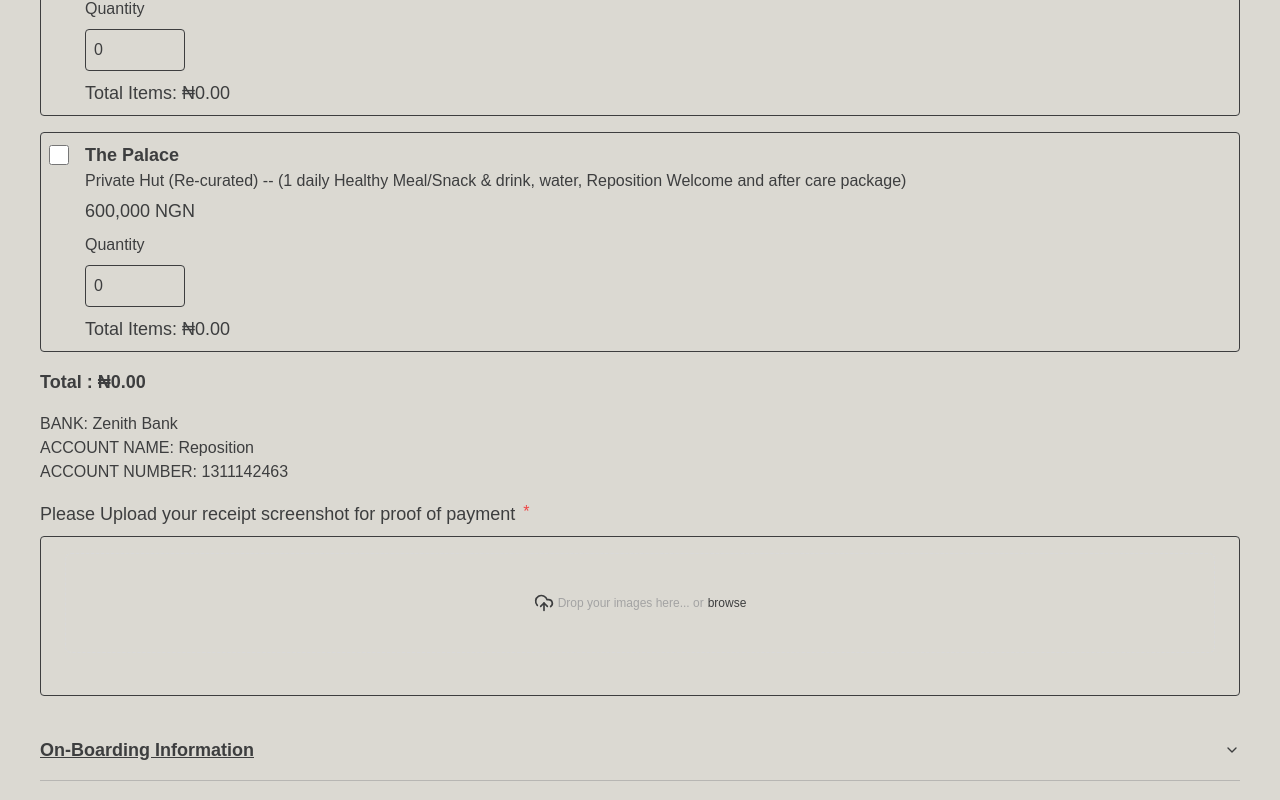
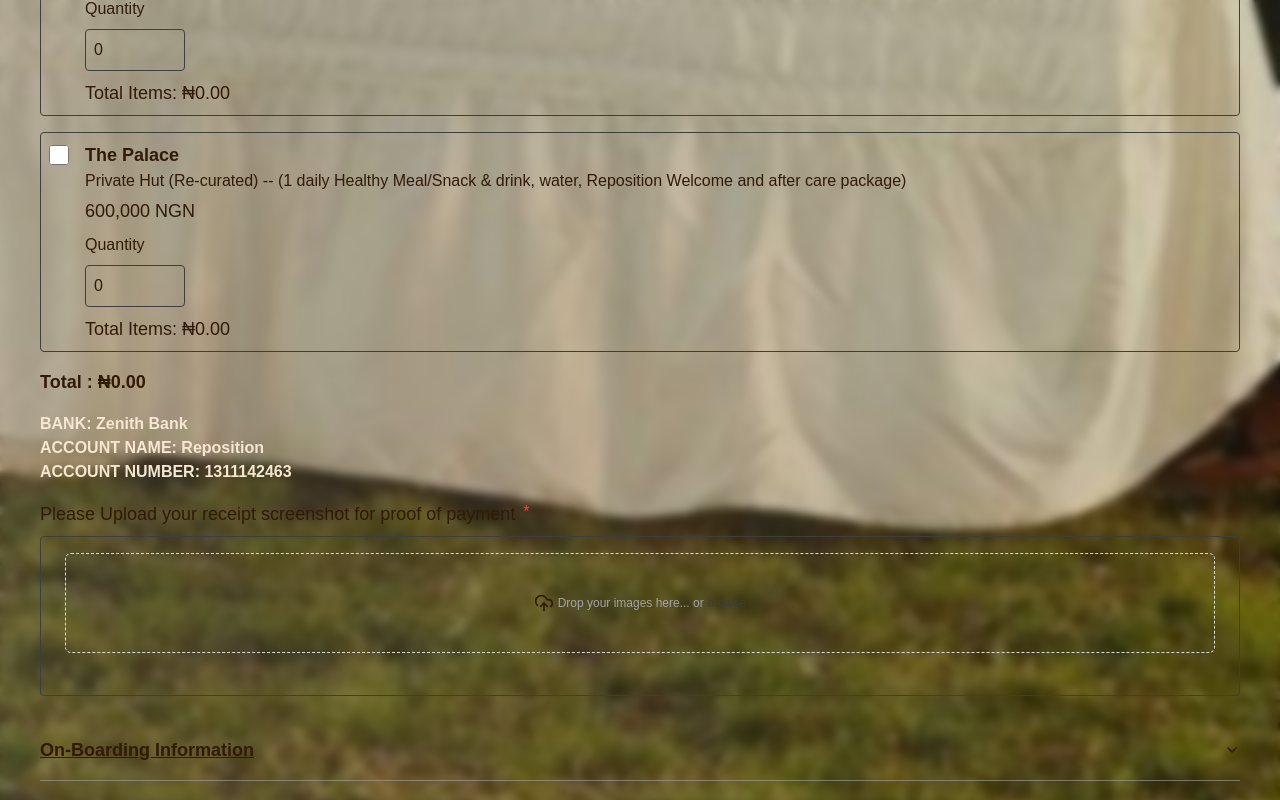
Before and after one commit to peaceabiodun/reposition, a Next.js app: page /theassemble in a window 1280 px wide. Shown: the part 1793-2593 px from the top of the page. Built offline with nearby package versions, Linux system fonts and the light colour scheme; what @supabase/auth-helpers-nextjs would draw is missing.

Commit message:
bg-added

```diff
--- a/src/app/globals.css
+++ b/src/app/globals.css
@@ -181,7 +181,17 @@ body {
     ),
     url('https://d3u7b9fq2opvwp.cloudfront.net/upload-service/30d9e9a0-80b6-482a-a5cd-bd56b547e867:IMG_4362.JPG');
 }
-
+.the_assemble_bg {
+  background-size: cover;
+  background-repeat: no-repeat;
+  background-position: center;
+  background-image: linear-gradient(
+      to left,
+      rgba(255, 0, 0, 0),
+      rgba(112, 109, 109, 0.281)
+    ),
+    url('/bg1.jpg');
+}
 .campaign_modal {
   background-size: cover;
   background-repeat: no-repeat;
--- a/src/app/theassemble/page.tsx
+++ b/src/app/theassemble/page.tsx
@@ -254,7 +254,8 @@ const TheAssemble = () => {
   };
 
   return (
-    <div className='min-h-[100vh] bg-[#dbd9d2] font-light p-4 '>
+    <div className='min-h-[100vh] bg-[#dbd9d2] the_assemble_bg font-light  '>
+      <div className='blur-bg p-4'>
         <header>
           <div className='flex gap-1'>
             <h2 className='font-bold text-sm sm:text-lg '>REPOSITION </h2>
@@ -268,13 +269,13 @@ const TheAssemble = () => {
           </div>
         </header>
 
-      <section>
+        <section className='text-[#311b07]'>
           <h2 className='text-lg sm:text-2xl font-light text-center mt-6'>
             THE ASSEMBLE
           </h2>
           <p className='text-sm text-center mt-2'>REGISTRATION FORM</p>
 
-        <div className='mt-6 flex flex-col m-auto w-full max-w-[1200px]'>
+          <div className='mt-6 flex flex-col m-auto w-full max-w-[1200px] '>
             <div className='flex gap-2'>
               <p className='text-lg'>Personal Information</p>
               <p className='text-red-500'>*</p>
@@ -291,7 +292,7 @@ const TheAssemble = () => {
                   onChange={(e) =>
                     setFormData({ ...formData, firstName: e.target.value })
                   }
-                className='border border-[#3d3e3f] rounded-sm w-full p-2 mt-2 outline-none bg-transparent '
+                  className='border border-[#3d3e3f] rounded-sm w-full p-2 mt-2 outline-none bg-transparent placeholder:text-[#6d522f] '
                 />
               </div>
               <div className='w-full'>
@@ -304,7 +305,7 @@ const TheAssemble = () => {
                   onChange={(e) =>
                     setFormData({ ...formData, lastName: e.target.value })
                   }
-                className='border border-[#3d3e3f] rounded-sm w-full p-2 mt-2 outline-none bg-transparent '
+                  className='border  border-[#3d3e3f] rounded-sm w-full p-2 mt-2 outline-none bg-transparent placeholder:text-[#6d522f] '
                 />
               </div>
             </div>
@@ -319,7 +320,7 @@ const TheAssemble = () => {
                   onChange={(e) =>
                     setFormData({ ...formData, nickName: e.target.value })
                   }
-                className='border border-[#3d3e3f] rounded-sm w-full p-2 mt-2 outline-none bg-transparent '
+                  className='border border-[#3d3e3f] rounded-sm w-full p-2 mt-2 outline-none bg-transparent placeholder:text-[#6d522f]'
                 />
               </div>
               <div className='w-full'>
@@ -332,7 +333,7 @@ const TheAssemble = () => {
                   onChange={(e) =>
                     setFormData({ ...formData, email: e.target.value })
                   }
-                className='border border-[#3d3e3f] rounded-sm w-full p-2 mt-2 outline-none bg-transparent '
+                  className='border border-[#3d3e3f] rounded-sm w-full p-2 mt-2 outline-none bg-transparent placeholder:text-[#6d522f]'
                 />
               </div>
             </div>
@@ -348,7 +349,7 @@ const TheAssemble = () => {
                     setFormData({ ...formData, birthDate: e.target.value })
                   }
                   max={maxDate}
-                className='border border-[#3d3e3f] rounded-sm w-full p-2 mt-2 outline-none bg-transparent '
+                  className='border border-[#3d3e3f] rounded-sm w-full p-2 mt-2 outline-none bg-transparent placeholder:text-[#6d522f]'
                 />
               </div>
               <div className='w-full '>
@@ -369,7 +370,9 @@ const TheAssemble = () => {
                       type='checkbox'
                       className='w-4 h-4 bg-transparent accent-black mt-1'
                       checked={formData?.sex === 'Female'}
-                    onChange={() => setFormData({ ...formData, sex: 'Female' })}
+                      onChange={() =>
+                        setFormData({ ...formData, sex: 'Female' })
+                      }
                     />
                     <p>Female</p>
                   </div>
@@ -387,7 +390,7 @@ const TheAssemble = () => {
                   setFormData({ ...formData, phoneNumber: e.target.value })
                 }
                 required
-              className='border border-[#3d3e3f] rounded-sm w-full p-2 mt-2 outline-none bg-transparent '
+                className='border border-[#3d3e3f] rounded-sm w-full p-2 mt-2 outline-none bg-transparent placeholder:text-[#6d522f]'
               />
             </div>
 
@@ -414,7 +417,7 @@ const TheAssemble = () => {
                 </p>
 
                 {showMaleSizeDropdown && (
-                <div className='bg-[#d3cdc1] rounded-sm p-2 absolute shadow-md text-sm flex flex-col gap-2 z-50 w-[200px]'>
+                  <div className='bg-[#f1e4d5] rounded-sm p-2 absolute shadow-md text-sm flex flex-col gap-2 z-50 w-[200px]'>
                     {maleSizeOptions.map((item, index) => (
                       <div
                         key={index}
@@ -455,7 +458,7 @@ const TheAssemble = () => {
                 </p>
 
                 {showFemaleSizeDropdown && (
-                <div className='bg-[#d3cdc1] rounded-sm p-2 absolute shadow-md text-sm flex flex-col gap-2 z-50 w-[200px]'>
+                  <div className='bg-[#f1e4d5] rounded-sm p-2 absolute shadow-md text-sm flex flex-col gap-2 z-50 w-[200px]'>
                     {femaleSizeOptions.map((item, index) => (
                       <div
                         key={index}
@@ -494,7 +497,7 @@ const TheAssemble = () => {
               </p>
 
               {showMealDropdown && (
-              <div className='bg-[#d3cdc1] rounded-sm p-2 absolute shadow-md text-sm flex flex-col gap-2 z-50 w-full'>
+                <div className='bg-[#f1e4d5] rounded-sm p-2 absolute shadow-md text-sm flex flex-col gap-2 z-50 w-full'>
                   {mealOptions.map((item, index) => (
                     <div
                       key={index}
@@ -528,7 +531,7 @@ const TheAssemble = () => {
                   onChange={(e) =>
                     setFormData({ ...formData, address: e.target.value })
                   }
-                className='border border-[#3d3e3f] rounded-sm w-full p-2 mt-2 outline-none bg-transparent '
+                  className='border border-[#3d3e3f] rounded-sm w-full p-2 mt-2 outline-none bg-transparent placeholder:text-[#6d522f] '
                 />
               </div>
               <div className='flex gap-4 w-full'>
@@ -542,7 +545,7 @@ const TheAssemble = () => {
                     onChange={(e) =>
                       setFormData({ ...formData, city: e.target.value })
                     }
-                  className='border border-[#3d3e3f] rounded-sm w-full p-2 mt-2 outline-none bg-transparent '
+                    className='border border-[#3d3e3f] rounded-sm w-full p-2 mt-2 outline-none bg-transparent placeholder:text-[#6d522f]'
                   />
                 </div>
                 <div className='w-full'>
@@ -555,7 +558,7 @@ const TheAssemble = () => {
                     onChange={(e) =>
                       setFormData({ ...formData, state: e.target.value })
                     }
-                  className='border border-[#3d3e3f] rounded-sm w-full p-2 mt-2 outline-none bg-transparent '
+                    className='border border-[#3d3e3f] rounded-sm w-full p-2 mt-2 outline-none bg-transparent placeholder:text-[#6d522f]'
                   />
                 </div>
               </div>
@@ -568,7 +571,9 @@ const TheAssemble = () => {
 
               <FileUploader
                 fileUrls={formData?.validId}
-              setFileUrls={(img) => setFormData({ ...formData, validId: img })}
+                setFileUrls={(img) =>
+                  setFormData({ ...formData, validId: img })
+                }
                 className=''
                 fileType='image'
               />
@@ -586,7 +591,7 @@ const TheAssemble = () => {
                 onChange={(e) =>
                   setFormData({ ...formData, instagramLink: e.target.value })
                 }
-              className='border border-[#3d3e3f] rounded-sm w-full p-2 mt-2 outline-none bg-transparent '
+                className='border border-[#3d3e3f] rounded-sm w-full p-2 mt-2 outline-none bg-transparent placeholder:text-[#6d522f]'
               />
               <input
                 type='text'
@@ -596,7 +601,7 @@ const TheAssemble = () => {
                 onChange={(e) =>
                   setFormData({ ...formData, twitterLink: e.target.value })
                 }
-              className='border border-[#3d3e3f] rounded-sm w-full p-2 mt-2 outline-none bg-transparent '
+                className='border border-[#3d3e3f] rounded-sm w-full p-2 mt-2 outline-none bg-transparent placeholder:text-[#6d522f]'
               />
               <input
                 type='text'
@@ -606,7 +611,7 @@ const TheAssemble = () => {
                 onChange={(e) =>
                   setFormData({ ...formData, snapchatLink: e.target.value })
                 }
-              className='border border-[#3d3e3f] rounded-sm w-full p-2 mt-2 outline-none bg-transparent '
+                className='border border-[#3d3e3f] rounded-sm w-full p-2 mt-2 outline-none bg-transparent placeholder:text-[#6d522f]'
               />
             </div>
             <div className='flex gap-2 mt-4'>
@@ -627,7 +632,7 @@ const TheAssemble = () => {
                   onChange={(e) =>
                     setFormData({ ...formData, allergies: e.target.value })
                   }
-                className='border border-[#3d3e3f] rounded-sm w-full p-2 mt-2 outline-none bg-transparent h-[120px] '
+                  className='border border-[#3d3e3f] rounded-sm w-full p-2 mt-2 outline-none bg-transparent h-[120px] placeholder:text-[#f7e5ce]'
                 />
               </div>
               <div className='w-full'>
@@ -642,7 +647,7 @@ const TheAssemble = () => {
                   onChange={(e) =>
                     setFormData({ ...formData, specialNeeds: e.target.value })
                   }
-                className='border border-[#3d3e3f] rounded-sm w-full p-2 mt-2 outline-none bg-transparent h-[120px] '
+                  className='border border-[#3d3e3f] rounded-sm w-full p-2 mt-2 outline-none bg-transparent h-[120px] placeholder:text-[#f7e5ce]'
                 />
               </div>
             </div>
@@ -665,7 +670,7 @@ const TheAssemble = () => {
                       emergencyContactFirstName: e.target.value,
                     })
                   }
-                className='border border-[#3d3e3f] rounded-sm w-full p-2 mt-2 outline-none bg-transparent '
+                  className='border border-[#3d3e3f] rounded-sm w-full p-2 mt-2 outline-none bg-transparent placeholder:text-[#6d522f]'
                 />
               </div>
               <div className='w-full'>
@@ -681,7 +686,7 @@ const TheAssemble = () => {
                       emergencyContactLastName: e.target.value,
                     })
                   }
-                className='border border-[#3d3e3f] rounded-sm w-full p-2 mt-2 outline-none bg-transparent '
+                  className='border border-[#3d3e3f] rounded-sm w-full p-2 mt-2 outline-none bg-transparent placeholder:text-[#6d522f]'
                 />
               </div>
             </div>
@@ -700,7 +705,7 @@ const TheAssemble = () => {
                       emergencyContactRelationship: e.target.value,
                     })
                   }
-                className='border border-[#3d3e3f] rounded-sm w-full p-2 mt-2 outline-none bg-transparent '
+                  className='border border-[#3d3e3f] rounded-sm w-full p-2 mt-2 outline-none bg-transparent placeholder:text-[#6d522f]'
                 />
               </div>
               <div className='w-full'>
@@ -716,7 +721,7 @@ const TheAssemble = () => {
                       emergencyContactPhoneNumber: e.target.value,
                     })
                   }
-                className='border border-[#3d3e3f] rounded-sm w-full p-2 mt-2 outline-none bg-transparent '
+                  className='border border-[#3d3e3f] rounded-sm w-full p-2 mt-2 outline-none bg-transparent placeholder:text-[#6d522f]'
                 />
               </div>
             </div>
@@ -754,7 +759,7 @@ const TheAssemble = () => {
                     })
                   }
                   min={0}
-                className='border border-[#3d3e3f] rounded-sm w-[100px] p-2 mt-2 outline-none bg-transparent '
+                  className='border border-[#3d3e3f] rounded-sm w-[100px] p-2 mt-2 outline-none bg-transparent placeholder:text-[#6d522f]'
                 />
                 <p className='mt-2 text-lg'>
                   Total Items: {formatPrice(royalAssemblePrice)}
@@ -772,8 +777,8 @@ const TheAssemble = () => {
               <label>
                 <p className='text-lg font-bold'>The Palace</p>
                 <p>
-                Private Hut (Re-curated) -- (1 daily Healthy Meal/Snack & drink,
-                water, Reposition Welcome and after care package)
+                  Private Hut (Re-curated) -- (1 daily Healthy Meal/Snack &
+                  drink, water, Reposition Welcome and after care package)
                 </p>
                 <p className='mt-1 font-medium text-lg'>600,000 NGN</p>
                 <p className='mt-2'>Quantity</p>
@@ -790,7 +795,7 @@ const TheAssemble = () => {
                     })
                   }
                   min={0}
-                className='border border-[#3d3e3f] rounded-sm w-[100px] p-2 mt-2 outline-none bg-transparent '
+                  className='border border-[#3d3e3f] rounded-sm w-[100px] p-2 mt-2 outline-none bg-transparent placeholder:text-[#6d522f]'
                 />
                 <p className='mt-2 text-lg'>
                   Total Items: {formatPrice(palacePackagePrice)}
@@ -801,7 +806,7 @@ const TheAssemble = () => {
             <div className='mt-4 text-lg font-bold'>
               Total : {formatPrice(calculateTotalPrice())}
             </div>
-          <div className='mt-4'>
+            <div className='mt-4 text-[#f7e6d1] font-bold'>
               <p>BANK: Zenith Bank</p>
               <p>ACCOUNT NAME: Reposition</p>
               <p>ACCOUNT NUMBER: 1311142463</p>
@@ -835,37 +840,38 @@ const TheAssemble = () => {
                 </AccordionTrigger>
                 <AccordionContent>
                   <p className='mt-2 text-[16px] leading-6'>
-                  The Assemble is a 3-night camping experience, put together by
-                  REPOSITION to help discerning individuals experience a
+                    The Assemble is a 3-night camping experience, put together
+                    by REPOSITION to help discerning individuals experience a
                     momentarily offline living, where you unplug from the
                     day-to-day routines, and reconnect with nature, people and
                     God. During this time you will be encouraged to observe a
                     digital detox/fast for the duration of the camp-retreat
-                  experience, having only 30mins of screen time each day. <br />{' '}
-                  <br /> You will be expected to turn-off or put on airplane
-                  mode, and hand-in your phones/digital devices for safe
-                  keeping, and pick up for 15mins by 12:30pm, and another 15mins
-                  by 7:00pm respectively. <br /> You will be provided with many
-                  experiences from the moment you&apos;re welcomed to the moment
-                  we share goodbyes, to make your camp-retreat experience
-                  wholesome and rejuvenating. <br />
+                    experience, having only 30mins of screen time each day.{' '}
+                    <br /> <br /> You will be expected to turn-off or put on
+                    airplane mode, and hand-in your phones/digital devices for
+                    safe keeping, and pick up for 15mins by 12:30pm, and another
+                    15mins by 7:00pm respectively. <br /> You will be provided
+                    with many experiences from the moment you&apos;re welcomed
+                    to the moment we share goodbyes, to make your camp-retreat
+                    experience wholesome and rejuvenating. <br />
                     Couples are encouraged to participate, but are not allow to
-                  share a camping tent, as we&apos;d love to have everyone enjoy
-                  a moment with themselve as much as they can - to help you
-                  reflect, correct, give gratitude and plan for the new year all
-                  in a journal. <br /> Your packs will include a specially
-                  curated care package and timetable of all activities. <br />{' '}
-                  <br />
-                  Fully armed private security and Healthcare assistants will be
-                  on standby.
+                    share a camping tent, as we&apos;d love to have everyone
+                    enjoy a moment with themselve as much as they can - to help
+                    you reflect, correct, give gratitude and plan for the new
+                    year all in a journal. <br /> Your packs will include a
+                    specially curated care package and timetable of all
+                    activities. <br /> <br />
+                    Fully armed private security and Healthcare assistants will
+                    be on standby.
                     <br /> Unprescribed/illegal drugs are not allowed throughout
-                  The Assemble camp-retreat experience, any type of specialized
-                  fast is also encouraged. We&apos;d also like to promote low
-                  carb/fatty food intake during this period.
+                    The Assemble camp-retreat experience, any type of
+                    specialized fast is also encouraged. We&apos;d also like to
+                    promote low carb/fatty food intake during this period.
                     <br /> We have carefully curated this experience for you to
                     CHILL, CONNECT, have CONVERSATIONS and to COMMUNE. <br />{' '}
-                  Thank you for deciding to share this experience with yourself,
-                  as the most intimate moment of the year is almost here..
+                    Thank you for deciding to share this experience with
+                    yourself, as the most intimate moment of the year is almost
+                    here..
                     <br /> <br />
                     Come In, You&apos;re Welcome.
                   </p>
@@ -873,7 +879,12 @@ const TheAssemble = () => {
               </AccordionItem>
             </Accordion>
 
-          <Accordion w-full type='single' collapsible className='w-full mt-6 '>
+            <Accordion
+              w-full
+              type='single'
+              collapsible
+              className='w-full mt-6 '
+            >
               <AccordionItem
                 value='informed-consent'
                 className='border-b-[#a1a1a19c]'
@@ -886,8 +897,8 @@ const TheAssemble = () => {
                     I hereby give my consent to participate in any and all
                     activities prepared by REPOSITION - The Assemble during the
                     selected camp-retreat. In exchange for the acceptance of my
-                  candidacy by REPOSITION - The Assemble, I assume all risk and
-                  hazards incidental to the conduct of the activities, and
+                    candidacy by REPOSITION - The Assemble, I assume all risk
+                    and hazards incidental to the conduct of the activities, and
                     release, absolve and hold harmless REPOSITION - The Assemble
                     and all its respective officers, agents, and representatives
                     from any and all liability for injuries arising out of
@@ -896,11 +907,11 @@ const TheAssemble = () => {
                     In case of injury, I hereby waive all claims against
                     REPOSITION - The Assemble including all Directors, Coaches,
                     Speakers and Affiliates, all participants, sponsoring
-                  agencies, advertisers; and, if applicable, owners and lessors
-                  of premises used to conduct the event. There is a risk of
-                  being injured that is inherent in all outdoor or adventure
-                  activities. Some of these injuries include but are not limited
-                  to, the risk of fractures, paralysis, or death.
+                    agencies, advertisers; and, if applicable, owners and
+                    lessors of premises used to conduct the event. There is a
+                    risk of being injured that is inherent in all outdoor or
+                    adventure activities. Some of these injuries include but are
+                    not limited to, the risk of fractures, paralysis, or death.
                   </p>
                 </AccordionContent>
               </AccordionItem>
@@ -912,9 +923,9 @@ const TheAssemble = () => {
               </h3>
               <p className='mt-2'>
                 BY ACKNOWLEDGING AND SUBMITTING BELOW, I AM DELIVERING AN
-              ELECTRONIC SIGNATURE THAT WILL HAVE THE SAME EFFECT AS AN ORIGINAL
-              MANUAL PAPER SIGNATURE. THE ELECTRONIC SIGNATURE WILL BE EQUALLY
-              AS BINDING AS AN ORIGINAL MANUAL PAPER SIGNATURE.
+                ELECTRONIC SIGNATURE THAT WILL HAVE THE SAME EFFECT AS AN
+                ORIGINAL MANUAL PAPER SIGNATURE. THE ELECTRONIC SIGNATURE WILL
+                BE EQUALLY AS BINDING AS AN ORIGINAL MANUAL PAPER SIGNATURE.
               </p>
             </div>
 
@@ -932,6 +943,7 @@ const TheAssemble = () => {
             )}
           </div>
         </section>
+      </div>
       {showErrorMessage && (
         <ErrorModal
           show={showErrorMessage}
```
Also changed, not shown: public/bg1.jpg (added). Lines whose indentation alone changed are shown as unchanged.
